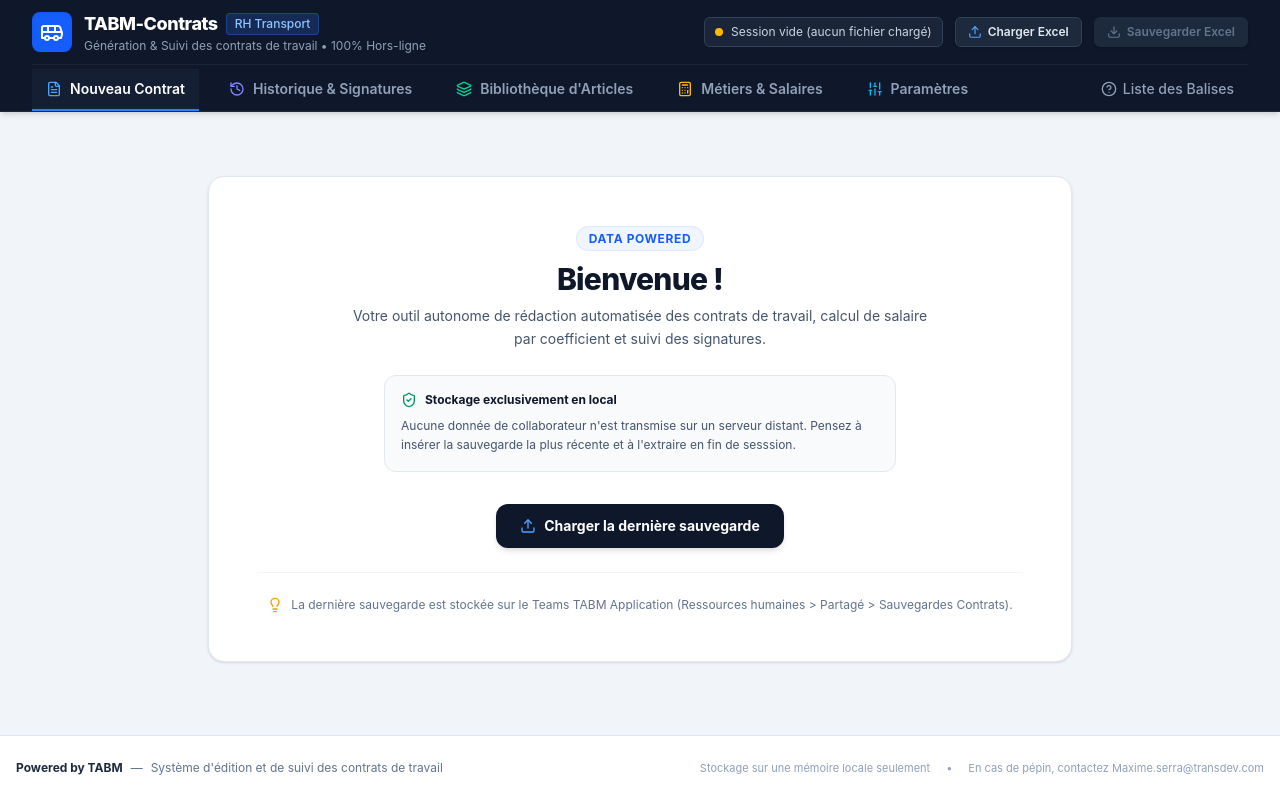
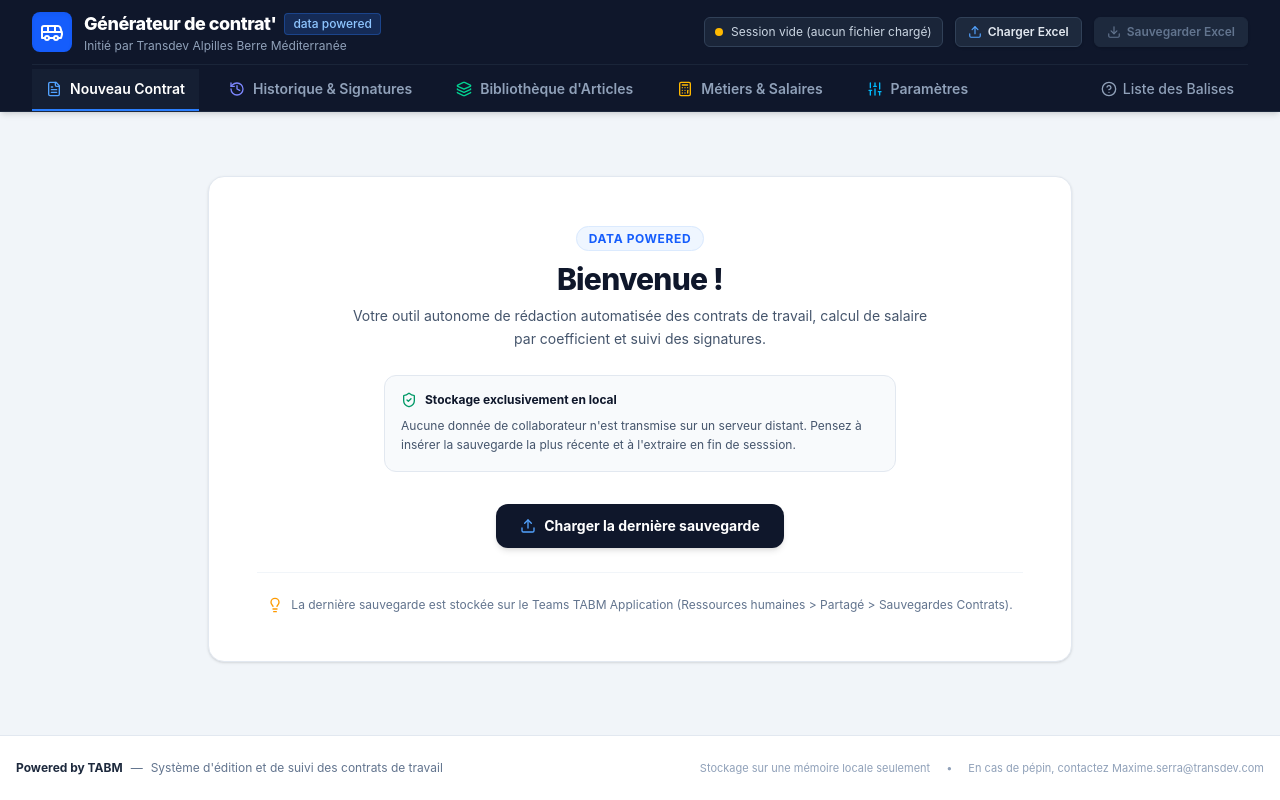
Before and after one commit to prelune/TABM_Contrats, a React (Vite) app: page / in a window 1280 px wide. Built offline with nearby package versions, Linux system fonts and the light colour scheme.

Commit message:
Update Navbar.tsx

```diff
--- a/src/components/Navbar.tsx
+++ b/src/components/Navbar.tsx
@@ -59,14 +59,14 @@
             <div>
               <div className="flex items-center space-x-2">
                 <span className="font-extrabold text-lg tracking-tight font-display text-white">
-                  {db.settings.appName || 'Générateur de contrat'}
+                  Générateur de contrat'
                 </span>
                 <span className="bg-blue-500/20 text-blue-300 text-xs px-2 py-0.5 rounded font-medium border border-blue-500/30">
-                  {db.settings.appBadge || 'data powered'}
+                  data powered
                 </span>
               </div>
               <p className="text-xs text-slate-400 hidden sm:block">
-                {db.settings.appSubtitle || 'Initié par Transdev Alpilles Berre Méditerranée'}
+                Initié par Transdev Alpilles Berre Méditerranée
               </p>
             </div>
           </div>
```
